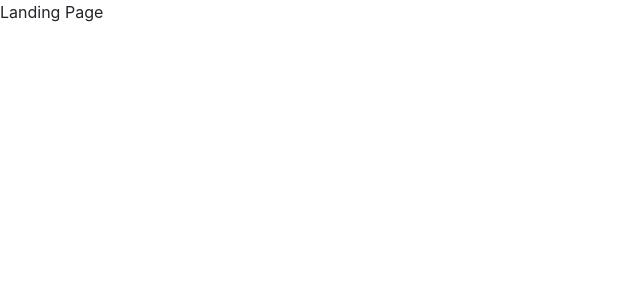
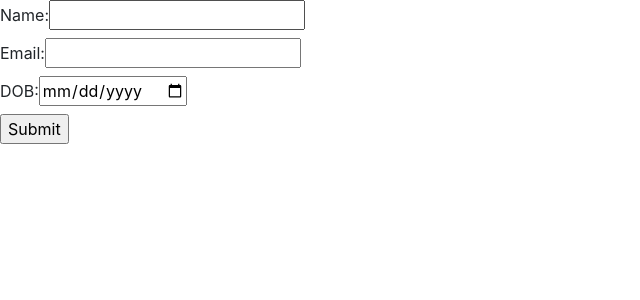
Before and after one commit to miguelrazo25/DrunkPass, a React (Create React App) app in the folder client/: page / in a window 1280 px wide. Shown: the top 300 px of the page, without its empty margins (0-640 px from the left). Built offline with nearby package versions, Linux system fonts and the light colour scheme.

Commit message:
LandingPage

```diff
--- a/client/package.json
+++ b/client/package.json
@@ -3,6 +3,7 @@
   "version": "0.1.0",
   "private": true,
   "dependencies": {
+    "axios": "^0.19.0",
     "react": "^16.8.6",
     "react-dom": "^16.8.6",
     "react-router-dom": "^5.0.1",
--- a/client/src/components/pages/Landing.js
+++ b/client/src/components/pages/Landing.js
@@ -1,12 +1,56 @@
 import React from 'react';
 import "./Landing.css";
+const axios=require('axios');
+
+
+
 
 class Landing extends React.Component {
+
+constructor(props){
+    super(props);
+    this.state={name:"",email:"",dob:""}
+}
+
+inputChange = (event) => {
+    this.setState({ [event.target.name]: event.target.value })
+    console.log(event.target.value)
+}
+
+handleSubmit =()=>{
+
+
+
+    axios.post('/user', {
+        name: '',
+        email: ''
+      })
+      .then(function (response) {
+        console.log(response);
+      })
+      .catch(function (error) {
+        console.log(error);
+      });
+}
     render() {
-        return ( <div >
-            <p>Landing Page</p>
-            </div >
-        )
+        return (
+            <form onSubmit={this.handleSubmit}>
+              <label>
+                Name:
+                <input type="text" name="name" />
+              </label><br/>
+              <label>
+                Email:
+                <input type="text" name="email"  />
+              </label><br/>
+              <label>
+                DOB:
+                <input type="date" value={this.state.dob} onChange={this.inputChange} name="dob"/>
+                </label>
+              <br/>
+              <input type="submit" value="Submit" />
+            </form>
+          );
     }
 }
 
```
Also changed, not shown: 1 other file (tests, documents, lock files or other folders).
